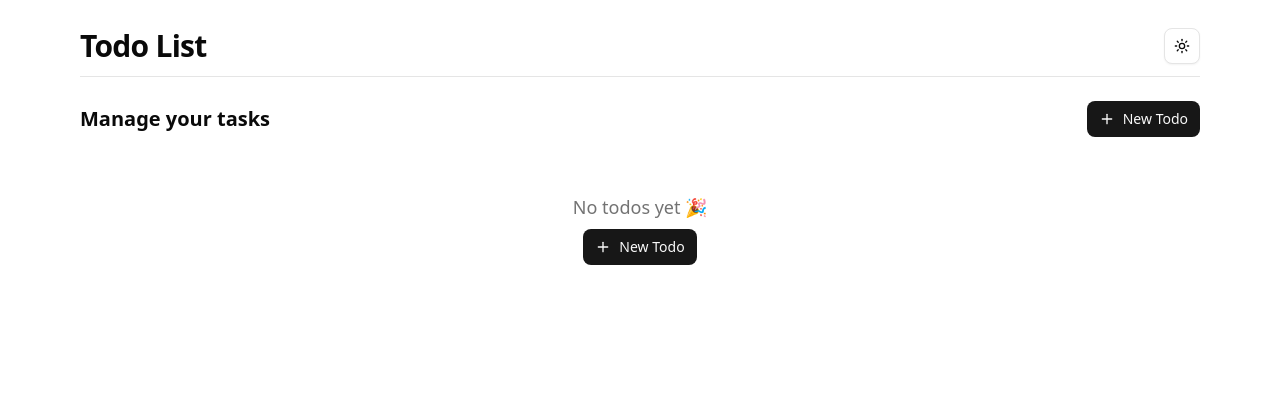
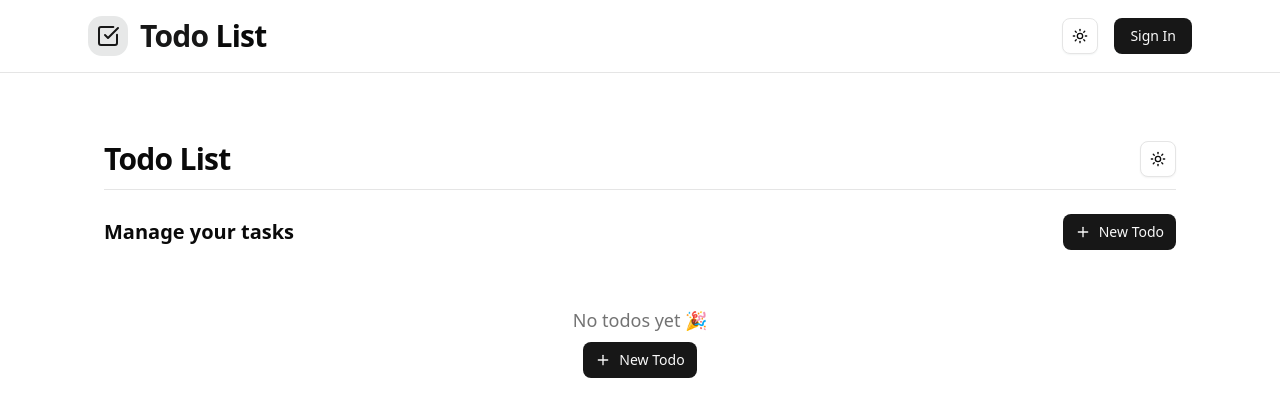
Before and after one commit to HassanAbdelhamed22/fullstack-nextjs-todo-app, a Next.js app: page / in a window 1280 px wide. Shown: the top 416 px of the page. Built offline with nearby package versions, Linux system fonts and the light colour scheme; no server answers; the database is empty.

Commit message:
update layout to contain header

```diff
--- a/app/layout.tsx
+++ b/app/layout.tsx
@@ -10,6 +10,7 @@ import {
   SignedOut,
   UserButton,
 } from "@clerk/nextjs";
+import Header from "@/components/Header";
 
 const geistSans = Geist({
   variable: "--font-geist-sans",
@@ -43,7 +44,8 @@ export default function RootLayout({
             enableSystem
             disableTransitionOnChange
           >
-            {children}
+            <Header />
+            <main className="max-w-6xl mx-auto px-6 py-10">{children}</main>
           </ThemeProvider>
         </body>
       </html>
```
